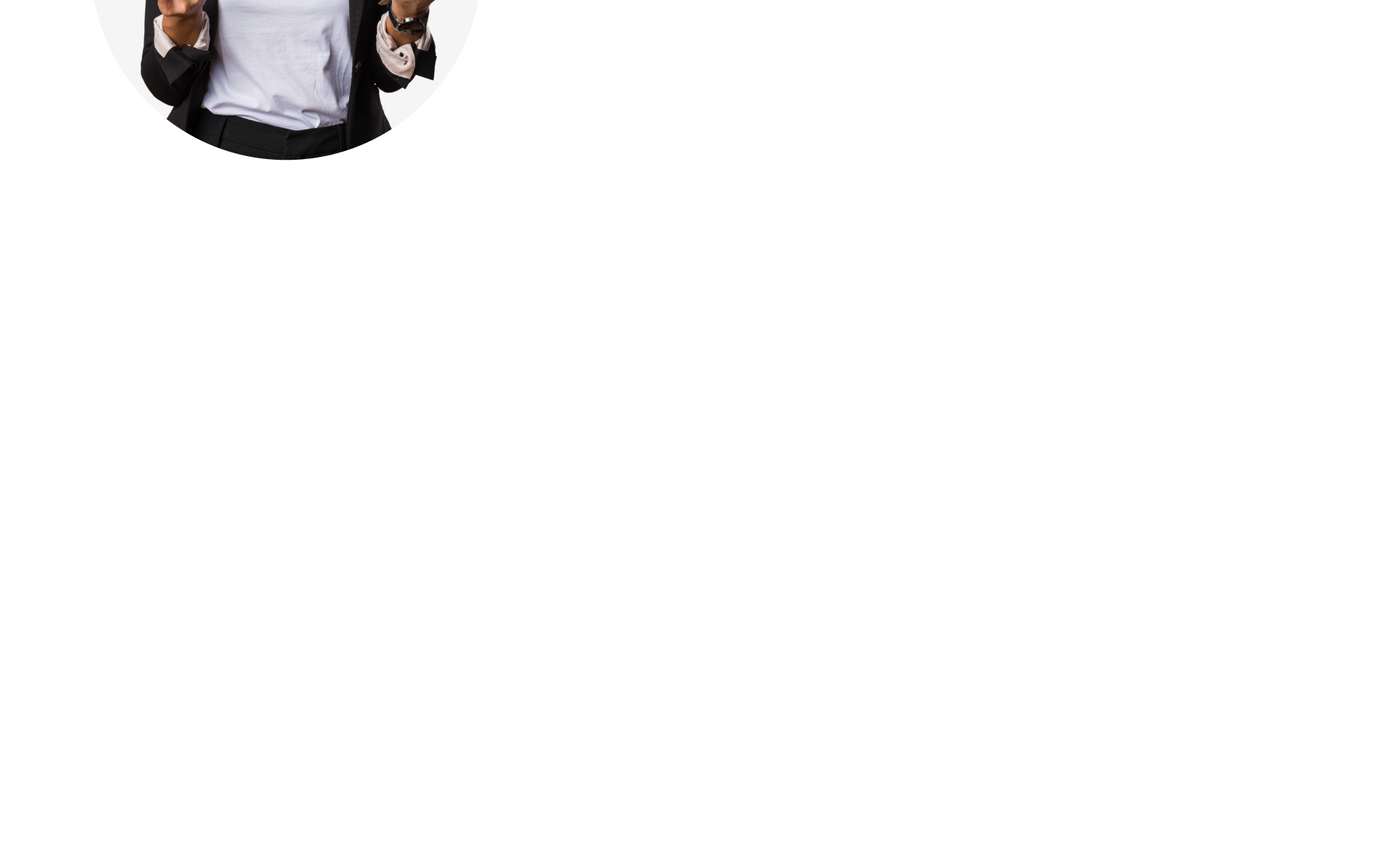
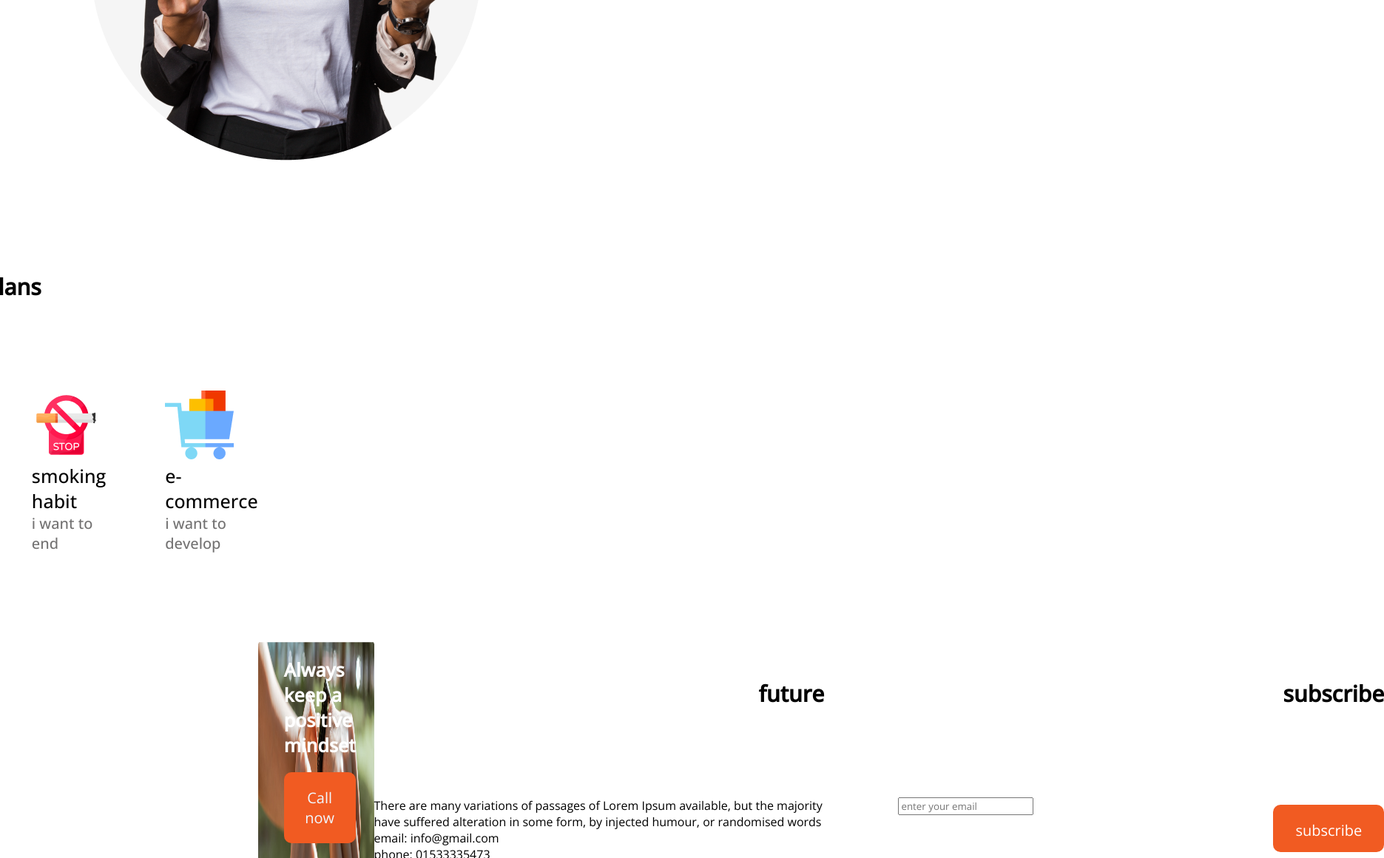
Before and after one commit to shamimnoyon6/new-year-new-me, a plain HTML site: page index.html in a window 1280 px wide. Shown: the part 1308-2468 px from the top of the page at 74% size, 1871 px wide, since content can reach past the window. Before the commit the page ends 1575 px from the top, so only its background shows below. Drawn offline with nearby package versions, Linux system fonts and the light colour scheme.

Commit message:
footer added

```diff
--- a/index.html
+++ b/index.html
@@ -52,8 +52,99 @@
 
     </div>
     <main>
+        <!-- <section class="about-title">
+            <h3>About Me</h3>
+            <p class="section-description">
+                Lorem ipsum dolor sit amet consectetur <br> elit. Sunt alias vitae accusantium eos <br> voluptate
+                quibusdam et natus quasi <br> enim neque.
+            </p>
+            <div class="about-info-container">
+                <div class="about-info">
+                    <p class="info-title">Name:</p>
+                    <p class="info-description">john borris</p>
+                </div>
+                <div class="about-info">
+                    <p class="info-title">Email:</p>
+                    <p class="info-description">john@gmail.com</p>
+                </div>
+                <div class="about-info">
+                    <p class="info-title">Location:</p>
+                    <p class="info-description">Dhaka</p>
+                </div>
+                <div class="about-info">
+                    <p class="info-title">Speciality:</p>
+                    <p class="info-description">Developer</p>
+                </div>
+            </div>
 
-    </main>
+        </section> -->
+
+        <!-- my plans -->
+        <section class="my-plan">
+
+            <h3 class="section-title"> My Plans</h3>
+            <div class="skills-container">
+                <div class="skill">
+                    <img src="images/icons/web.png" alt="">
+                    <p class="skill-title">Web Development</p>
+                    <p class="skill-description">i want to start</p>
+                </div>
+                <div class="skill">
+                    <img src="images/icons/js.png" alt="">
+                    <p class="skill-title">Javascript</p>
+                    <p class="skill-description">i want to learn</p>
+                </div>
+                <div class="skill">
+                    <img src="images/icons/smoke.png" alt="">
+                    <p class="skill-title">smoking habit</p>
+                    <p class="skill-description">i want to end</p>
+                </div>
+                <div class="skill">
+                    <img src="images/icons/ecom.png" alt="">
+                    <p class="skill-title">e-commerce</p>
+                    <p class="skill-description">i want to develop</p>
+                </div>
+            </div>
+        </section>
+        <!-- gradiant section -->
+
+        <section class="radiant-container">
+
+            <h3 class="radiant-title">Always keep a positive mindset</h3>
+            <button class="btn-new">Call now</button>
+
+        </section>
+        <!-- contact section -->
+        <section class="contact">
+          <div>
+            <h3 class="section-title">future</h3>
+            <p>
+                There are many variations of passages of Lorem Ipsum available, but the majority have suffered alteration in some form, by injected humour, or randomised words
+            </p>
+            <p>email: info@gmail.com</p>
+            <p>phone: 01533335473</p>
+            <a href="">
+                <img src="images/icons/fb.png" alt="">
+            </a>
+            <a href="">
+                <img src="images/icons/youtube.png" alt="">
+            </a>
+            <a href="">
+                <img src="images/icons/twitter.png" alt="">
+            </a>
+          </div>
+          <div>
+            <h3 class="section-title">subscribe</h3>
+            <form action="">
+                <input type="text" name="" id="" placeholder="enter your email">
+                <input class="btn-contact" type="submit" value="subscribe">
+            </form>
+
+          </div>
+        </section>
+
+
+</main>
     <footer>
 
     </footer>
--- a/styles/new-year-new-me.css
+++ b/styles/new-year-new-me.css
@@ -9,6 +9,7 @@ header{
     background-size: 100% 100%;
     padding-bottom: 20px;
     padding-top: 10px;
+
 }
 nav {
     display: flex;
@@ -64,6 +65,7 @@ nav li {
     margin: 50px 100px;
 
 
+
 }
 .banner li:before {
     content: '✓';
@@ -91,3 +93,145 @@ nav li {
     margin-right: 200px;
 
 }
+main{
+    max-width: 1600px;
+    display: flex;
+    justify-content: center;
+    margin-top: 50px;
+
+
+}
+section{
+    margin-top: 600px;
+}
+/* about section */
+/* .about{
+    text-align: center;
+    margin-top: 135px;
+    background: #fff8f3;
+    border-radius: 10px;
+    padding: 130px 150px;
+
+}
+.about-title{
+text-align: center;
+font-size: 35px;
+font-weight: 700px;
+background-color: antiquewhite;
+}
+.section-description{
+text-align: center;
+margin-top: 30px;
+font-size: 20px;
+font-weight: 400;
+background-color: antiquewhite;
+}
+.about-info-container{
+    display: flex;
+    justify-content: space-between;
+    background-color: antiquewhite;
+
+
+}
+.info-title{
+    font-size: 25px;
+    color: #757575;
+}
+.info-description{
+    font-weight: 700;
+    font-size: 20px;
+    color: #474747;
+
+}
+.about-info{
+    margin-left: 70px;
+} */
+/* my plans */
+.my-plan{
+   margin-top: 50px;
+
+
+
+}
+.section-title{
+margin-top: 50px;
+align-items: center;
+margin-bottom: 120px;
+margin-left: 520px;
+font-size: 30px;
+}
+.what-i-do{
+    margin-top: 130px;
+}
+.skills-container{
+    display: flex;
+    gap: 80px;
+    margin-left: 200PX;
+
+
+}
+
+.skill-title{
+    font-weight: 500;
+    font-size: 25px;
+
+}
+.skill-description{
+    font-weight: 500;
+    font-size: 20px;
+    color: #737272;
+}
+.skill{
+    justify-content: space-around;
+}
+.radiant-container{
+    font-size: 25px;
+    background: url(../images/watch.png);
+    background-size: 100% 100%;
+    padding:21px 25px;
+
+   width: 1200px;
+
+
+}
+.btn-new{
+    background-color: #F15B22;
+    color: aliceblue;
+    font-size: 20px;
+    padding: 21px 25px;
+    border: none;
+    margin-top: 10px;
+    border-radius: 10px;
+    margin-left: 10px;
+    align-items: center;
+
+}
+.radiant-title{
+    font-size: 25px;
+    margin-bottom: 10px;
+    color: white;
+    margin-left: 10px;
+
+}
+/* footer part */
+/* .contact .section-title{
+    text-align: left;
+}
+.contact{
+    display: flex;
+    gap:300px ;
+
+    color:black;
+} */
+
+/* contact styles */
+.contact .section-title{
+    text-align: left;
+}
+.contact{
+    display: flex;
+    gap: 100px;
+}
+.contact input,textarea{
+    margin-bottom: 16px;
+}
```
